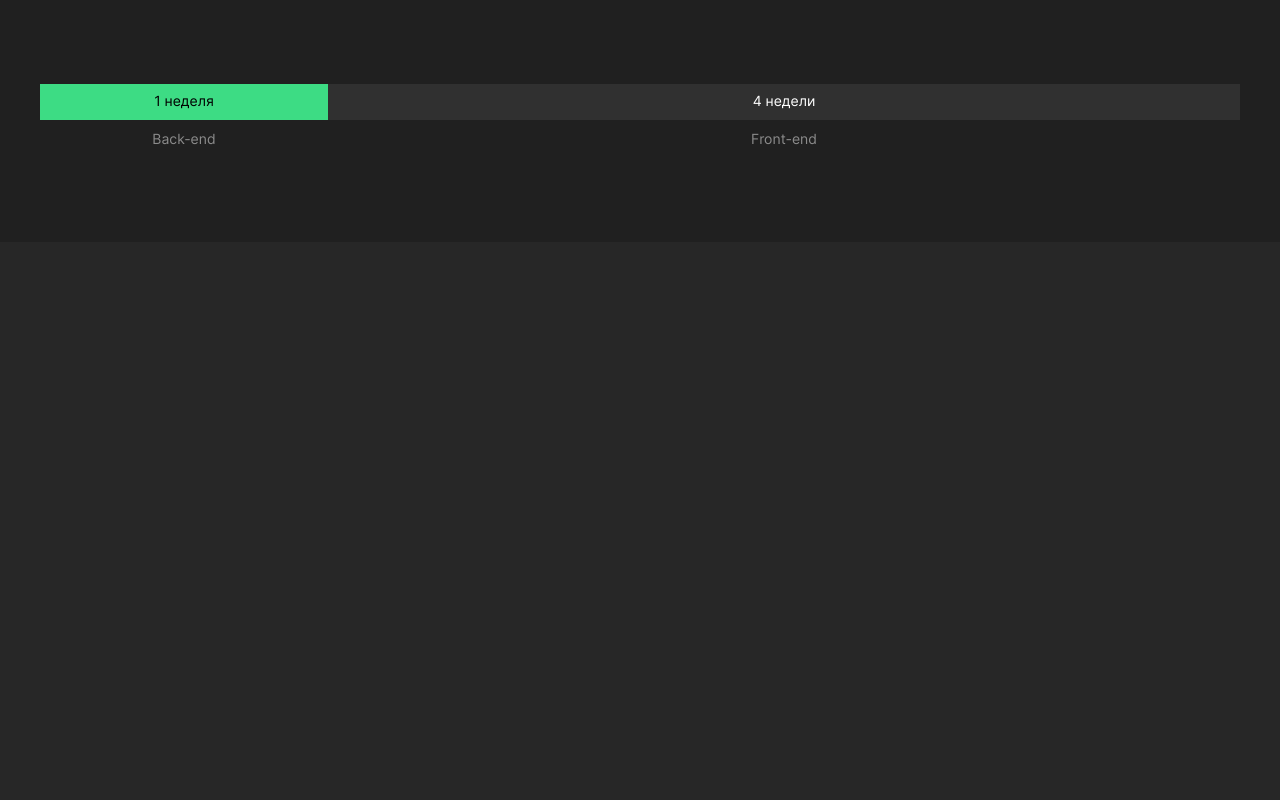
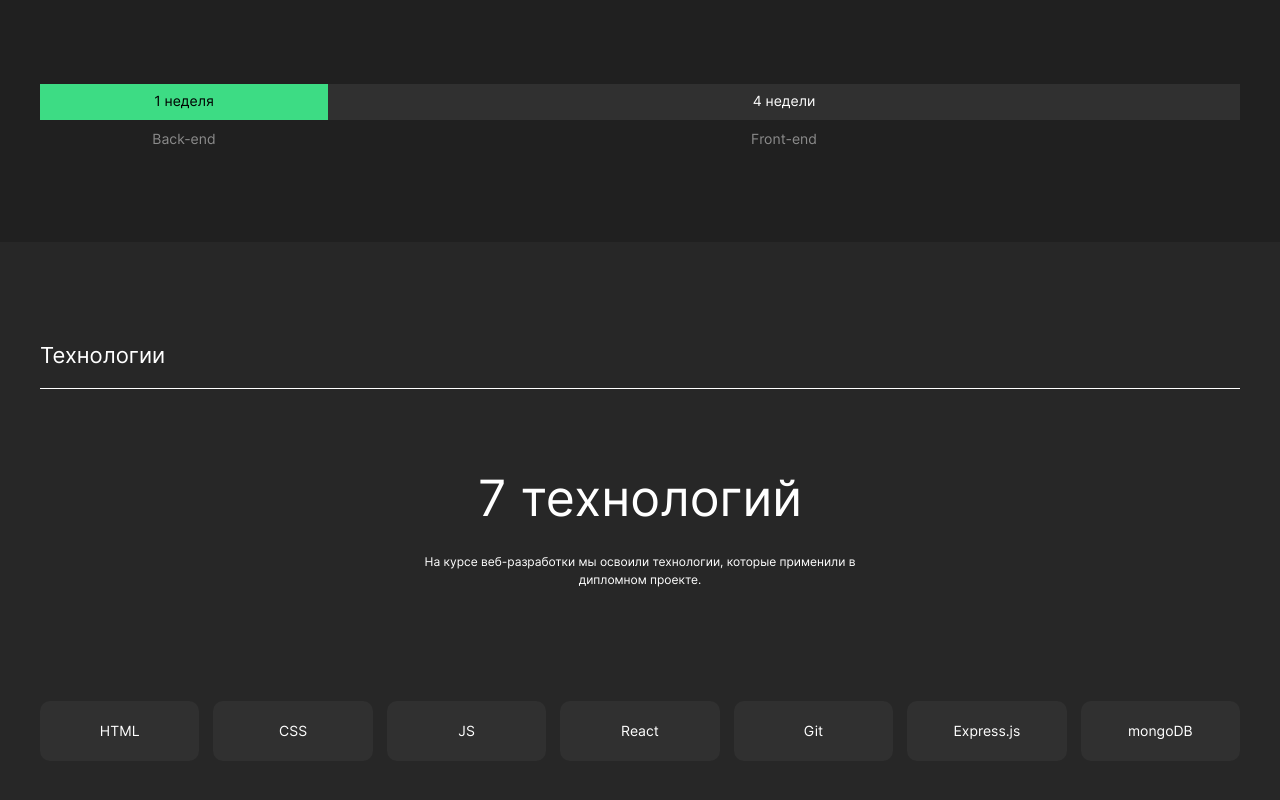
Before and after one commit to SashaLeshiy/movies-explorer-frontend, a React (Create React App) app: page / in a window 1280 px wide. Shown: the part 1243-2043 px from the top of the page. Built offline with nearby package versions, Linux system fonts and the light colour scheme.

Commit message:
Верстка гл. страницы Технологии

```diff
--- a/src/components/Main/Techs/Techs.css
+++ b/src/components/Main/Techs/Techs.css
@@ -1,8 +1,100 @@
 .techs {
     height: 100vh;
     max-height: 625px;
+    min-height: 625px;
     background-color: #272727;
     margin: 0;
     padding: 0;
+    color: #ffffff;
+}
+
+.techs__heading {
+    font-size: 22px;
+    line-height: 1.2em;
+    font-weight: 100;
+    margin: 0;
+    padding: 100px 0 20px 0;
+    border-bottom: 1px solid #ffffff;
+}
+
+.techs__description {
     display: flex;
+    flex-direction: column;
+    justify-content: center;
+    align-items: center;
+    padding: 80px 0 112px;
 }
+
+.techs__description_heading {
+    font-size: 50px;
+    line-height: 58px;
+    font-weight: 100;
+    margin: 0;
+    padding: 0;
+}
+
+.techs__description_subheading {
+    font-size: 12px;
+    line-height: 18px;
+    font-weight: 100;
+    margin: 0;
+    padding: 26px 0 0;
+    max-width: 460px;
+    text-align: center;
+}
+
+.techs__icons {
+    display: grid;
+    grid-template-columns: repeat(auto-fit, minmax(84px, 1fr));
+    gap: 14px;
+}
+
+.techs__button {
+    border: 0;
+    border-radius: 10px;
+    background-color: #303030;
+    color: #ffffff;
+    height: 60px;
+    font-size: 14px;
+    line-height: 1.2em;
+
+}
+
+@media screen and (max-width: 768px) {
+    .techs__heading {
+        padding: 75px 0 20px 0;
+    }
+}
+
+@media screen and (max-width: 460px) {
+    .techs__heading {
+        font-size: 18px;
+        padding: 75px 0 20px 0;
+    }
+    .techs__description_heading {
+        font-size: 30px;
+
+    }
+}
+
+@media screen and (max-width: 436px) {
+    .techs__description {
+        padding: 59px 0 42px;
+    }
+}
+
+@media screen and (max-width: 417px) {
+    .techs__heading {
+        padding: 50px 0 20px 0;
+    }
+}
+
+@media screen and (max-width: 320px) {
+    .techs {
+        max-height: 651px;
+    }
+    .techs__icons {
+        grid-template-columns: repeat(2, 84px);
+        justify-content: center;
+    }
+}
--- a/src/components/Main/Techs/Techs.js
+++ b/src/components/Main/Techs/Techs.js
@@ -2,7 +2,24 @@ import React from 'react';
 
 function Techs() {
       return (
-            (<section className="techs"></section>)
+            (<section className="techs">
+                  <div className="content">
+                        <h2 className="techs__heading">Технологии</h2>
+                        <div className="techs__description">
+                              <h3 className="techs__description_heading">7 технологий</h3>
+                              <p className="techs__description_subheading">На курсе веб-разработки мы освоили технологии, которые применили в дипломном проекте.</p>
+                        </div>
+                        <div className="techs__icons">
+                              <button className="techs__button">HTML</button>
+                              <button className="techs__button">CSS</button>
+                              <button className="techs__button">JS</button>
+                              <button className="techs__button">React</button>
+                              <button className="techs__button">Git</button>
+                              <button className="techs__button">Express.js</button>
+                              <button className="techs__button">mongoDB</button>
+                        </div>
+                  </div>
+            </section>)
       );
 }
 export default Techs;
```
